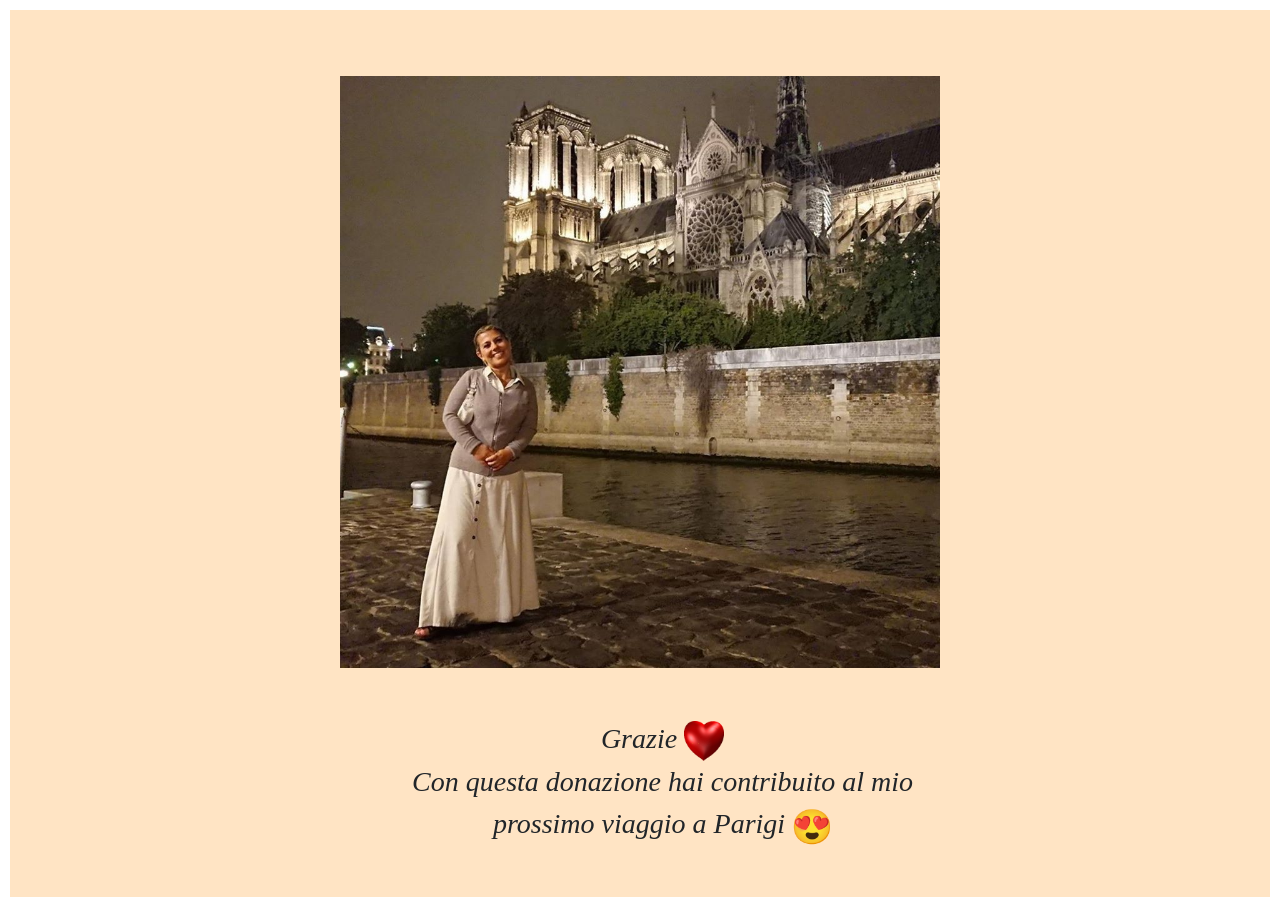
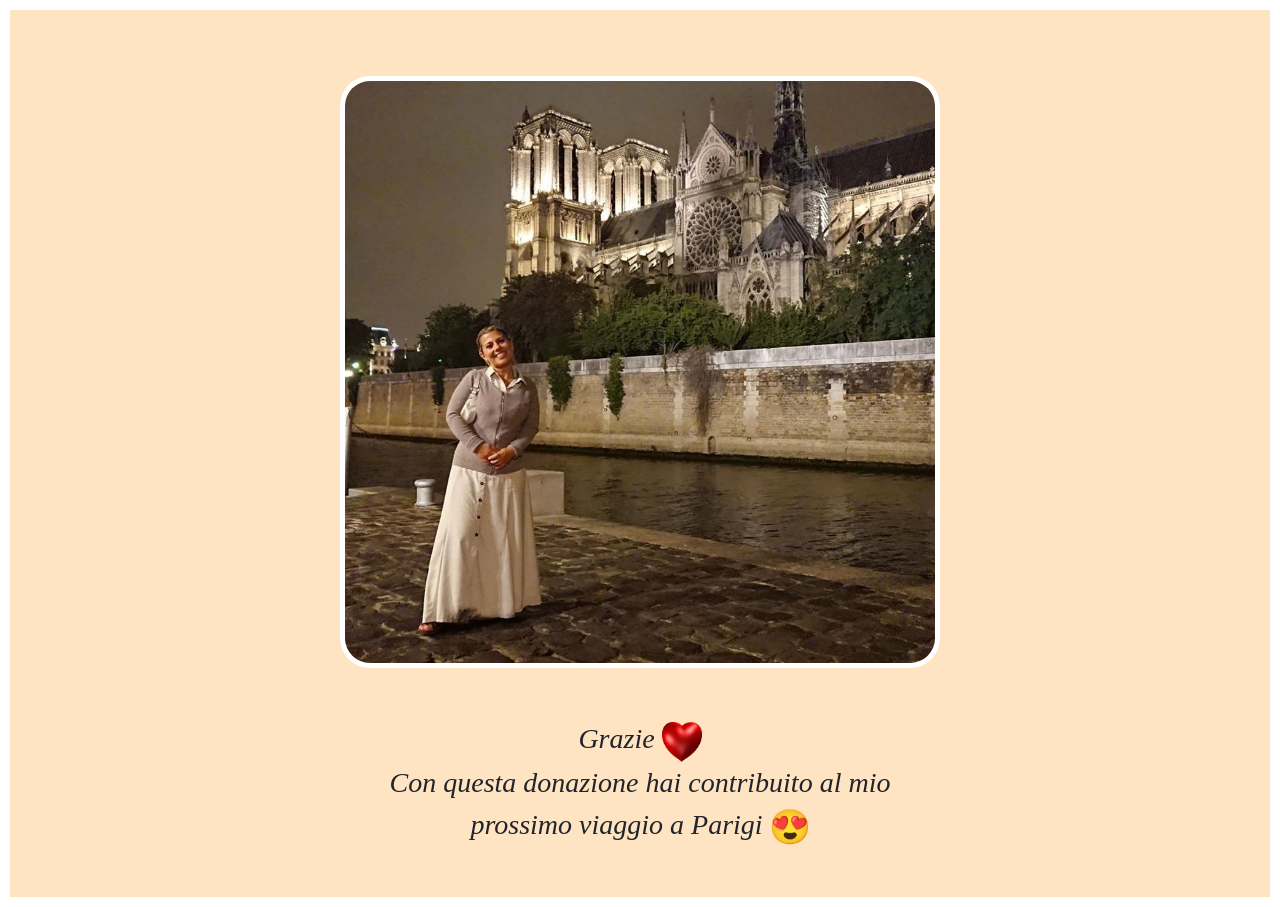
Before and after one commit to slm1977/blog_aiuti_parigi, a plain HTML site: page done.html in a window 1280 px wide. Drawn offline with nearby package versions, Linux system fonts and the light colour scheme.

Commit message:
centratura testo

```diff
--- a/done.html
+++ b/done.html
@@ -37,12 +37,12 @@
         <div class="row" style="margin-top:50px; margin-bottom:50px; font-size:clamp(1.75rem, 2.0vw, 3rem); font-family:Times New Roman,Times,serif;">
             <div class="col-md-3"></div>
             <div class="col-md-6">
-                <img src="presentazione.jpg" width="100%"/>
+                <img  class="imageBorder"  src="presentazione.jpg" width="100%"/>
             </div>
             <div class="col-md-3"></div>
         </div>
 
-        <div class="row" style="margin-left:30px; font-size:clamp(1.75rem, 2.0vw, 3rem); font-family:Times New Roman,Times,serif;">
+        <div class="row" style="font-size:clamp(1.75rem, 2.0vw, 3rem); font-family:Times New Roman,Times,serif;">
             <div class="col-md-3"></div>
             <div class="col-md-6">
                 <div style="text-align:center;margin-bottom:50px;font-size:clamp(1.75rem, 2.0vw, 3rem);">
```
